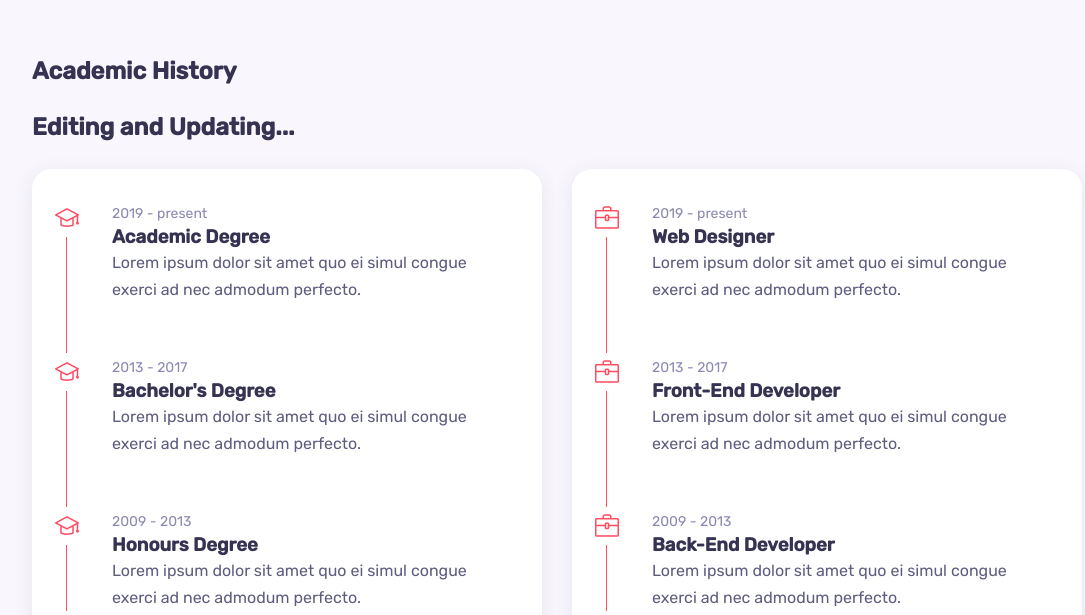
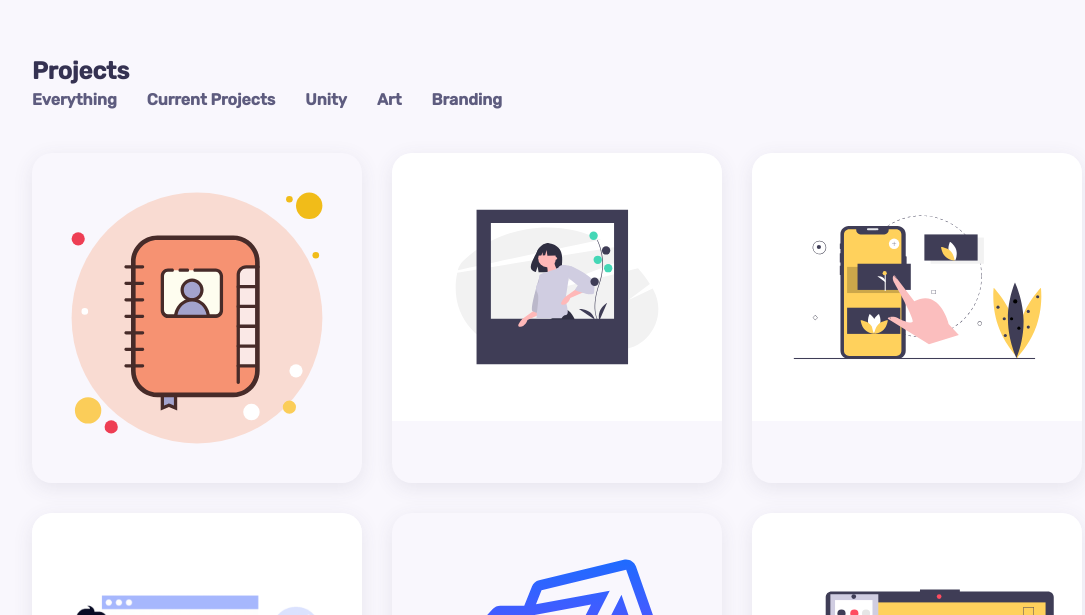
Before and after one commit to EPro30/Portfolio, a React (Create React App) app: page / in a window 1280 px wide. Shown: the part 2425-3040 px from the top of the page, without its empty margins (138-1223 px from the left). Built offline with nearby package versions, Linux system fonts and the light colour scheme.

Commit message:
removing resume section for debugging purpose

```diff
--- a/src/App.js
+++ b/src/App.js
@@ -14,7 +14,7 @@ const App = () => {
       <main className = 'main'>
         <Home />
         <About />
-        <Resume/>
+        {/* <Resume/> */}
         <Project />
         <Contact />
       </main>
--- a/src/components/resume/Resume.jsx
+++ b/src/components/resume/Resume.jsx
@@ -1,52 +1,52 @@
-import React from 'react';
-import "./resume.css";
-import Data from "./Data";
-import Card from "./Card";
+// import React from 'react';
+// import "./resume.css";
+// import Data from "./Data";
+// import Card from "./Card";
 
-const Resume = () =>
-{
-    return (
-        <section className = "resume container section" id = "resume">
-            <h2 className = "section__title">Academic History</h2><br/>
-            <h2>Editing and Updating...</h2><br/>
+// const Resume = () =>
+// {
+//     return (
+//         <section className = "resume container section" id = "resume">
+//             <h2 className = "section__title">Academic History</h2><br/>
+//             <h2>Editing and Updating...</h2><br/>
 
-            <div className = "resume__container grid">
-                <div className = "timeline grid">
-                    {Data.map((val, id) => {
-                        if (val.category === "education")
-                        {
-                            return (
-                                <Card
-                                key = {id}
-                                icon = {val.icon}
-                                title = {val.title}
-                                year = {val.year}
-                                desc = {val.desc}/>
-                            );
-                        }
-                        return null;
-                    })}
-                </div>
+//             <div className = "resume__container grid">
+//                 <div className = "timeline grid">
+//                     {Data.map((val, id) => {
+//                         if (val.category === "education")
+//                         {
+//                             return (
+//                                 <Card
+//                                 key = {id}
+//                                 icon = {val.icon}
+//                                 title = {val.title}
+//                                 year = {val.year}
+//                                 desc = {val.desc}/>
+//                             );
+//                         }
+//                         return null;
+//                     })}
+//                 </div>
 
-                 <div className = "timeline grid">
-                    {Data.map((val, index) => {
-                        if (val.category === "experience")
-                        {
-                            return (
-                                <Card
-                                key = {index}
-                                icon = {val.icon}
-                                title = {val.title}
-                                year = {val.year}
-                                desc = {val.desc}/>
-                            );
-                        }
-                        return null;
-                    })}
-                </div>
-            </div>
-        </section>
-    )
-}
+//                  <div className = "timeline grid">
+//                     {Data.map((val, index) => {
+//                         if (val.category === "experience")
+//                         {
+//                             return (
+//                                 <Card
+//                                 key = {index}
+//                                 icon = {val.icon}
+//                                 title = {val.title}
+//                                 year = {val.year}
+//                                 desc = {val.desc}/>
+//                             );
+//                         }
+//                         return null;
+//                     })}
+//                 </div>
+//             </div>
+//         </section>
+//     )
+// }
 
-export default Resume
+// export default Resume
```
